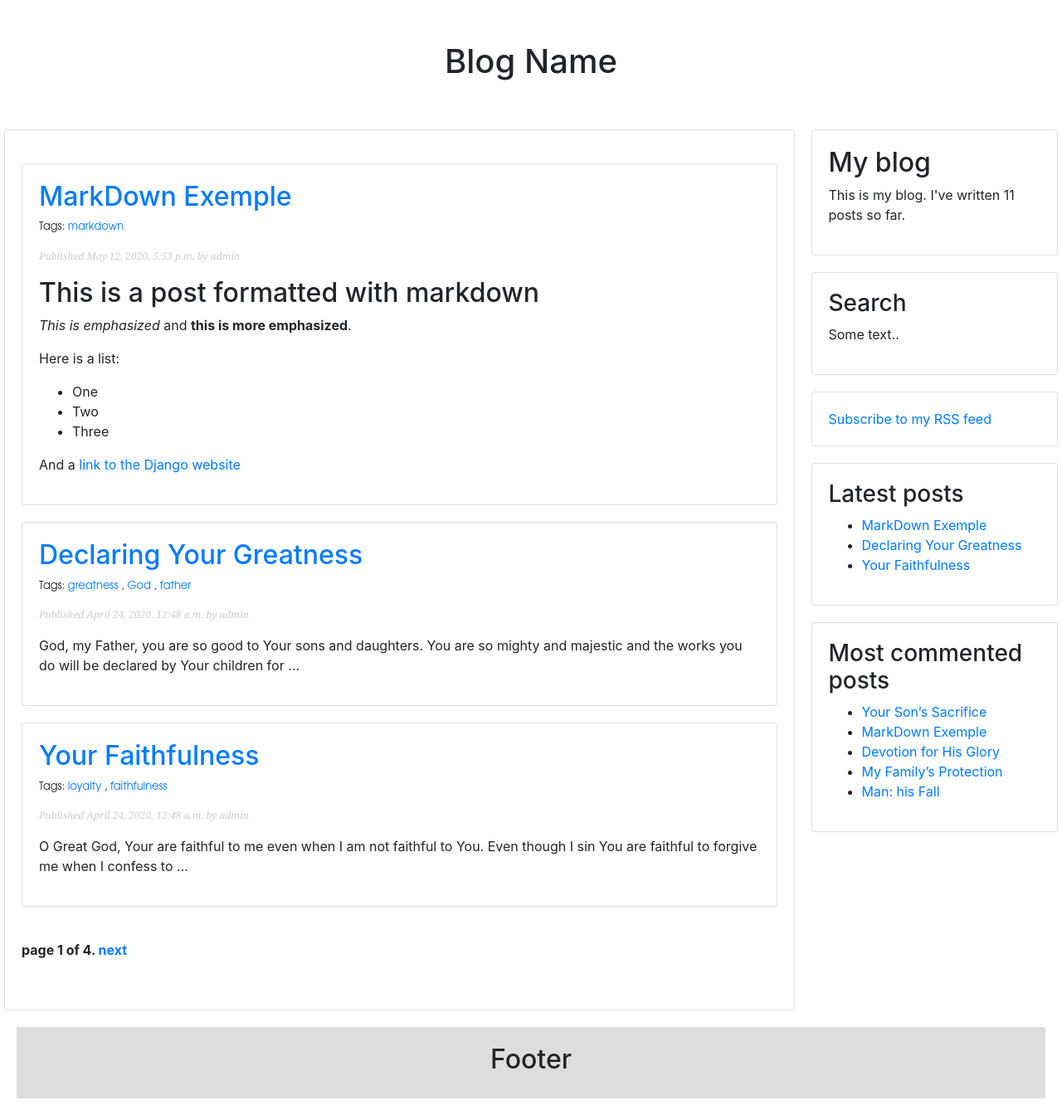
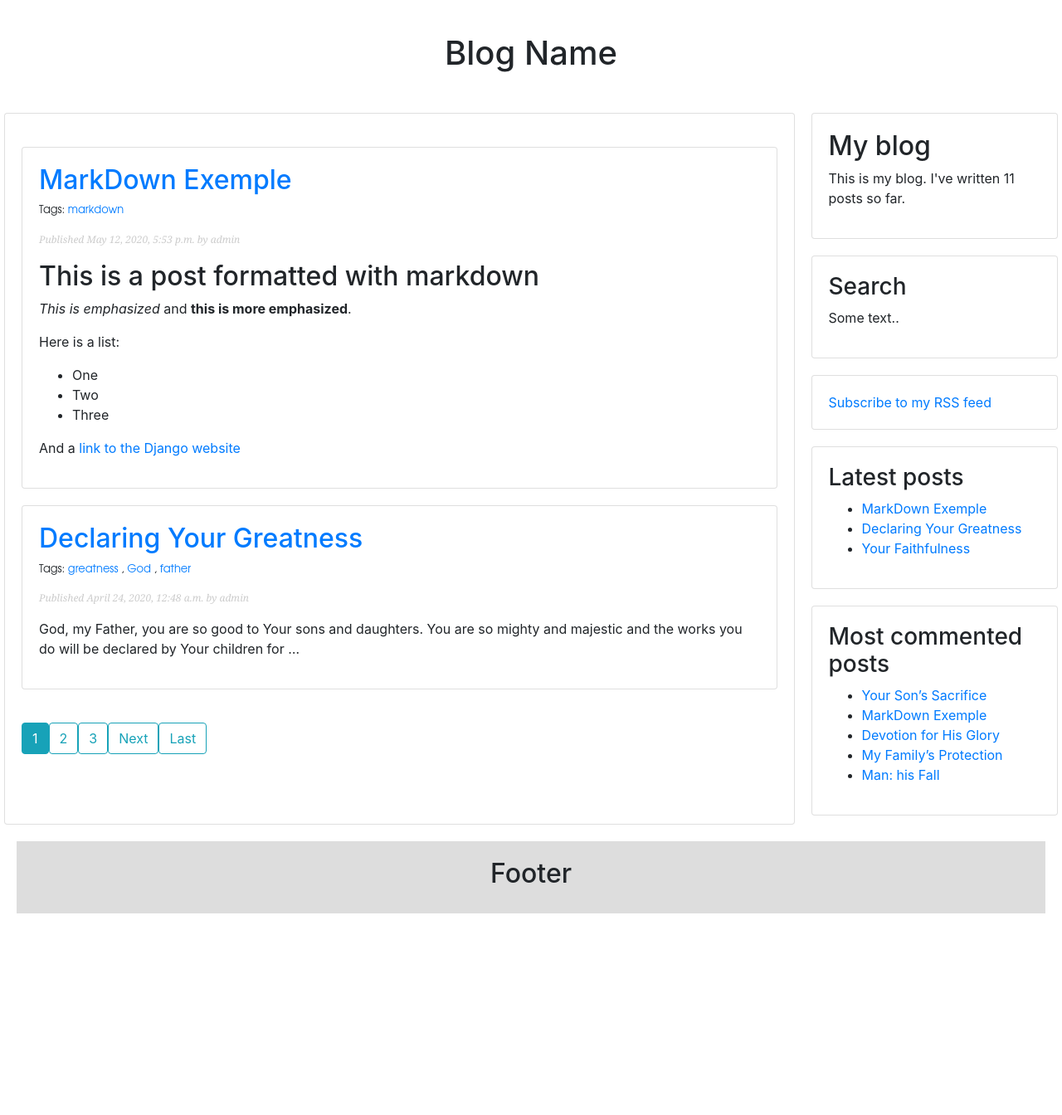
Before and after one commit to NicacioSilva/BlogProject, a Django app: page /BlogApp/ in a window 1280 px wide. Shown: the whole page at 83% size. After the commit the page ends 1101 px from the top, so only its background shows below. Run offline with Django 3.2, Linux system fonts and the light colour scheme; data comes from the database, SQL or seed files in the repository; parts of the project's set-up code (start-up, migrations or seed data) failed here and were passed over; some libraries are stand-ins or nearby versions.

Commit message:
add a decent pagination.

```diff
--- a/BlogApp/static/css/BlogApp.css
+++ b/BlogApp/static/css/BlogApp.css
@@ -6,12 +6,11 @@
 body {
     font-family: Arial, cursive;
     padding: 20px;
-    background: #f1f1f1;
 }
 
 /* Header/Blog Title */
 .header {
-    padding: 30px;
+    padding: 20px;
     font-size: 40px;
     text-align: center;
     background: white;
--- a/BlogApp/templates/BlogApp/post/list.html
+++ b/BlogApp/templates/BlogApp/post/list.html
@@ -24,7 +24,9 @@
             {{ post.body|markdown|truncatewords_html:30 }}
         </div>
     {% endfor %}
+
     {% include "pagination.html" with page=posts %}
+
     {% if tag %}
         <h2>Posts tagged with "{{ tag.name }}"</h2>
     {% endif %}
--- a/BlogApp/templates/pagination.html
+++ b/BlogApp/templates/pagination.html
@@ -1,13 +1,23 @@
 <div class="pagination">
-    <span class="step-links">
+    {% if page.has_other_pages %}
+
         {% if page.has_previous %}
-            <a href="?page={{ page.previous_page_number }}">previous</a>
+            <a class="btn btn-outline-info mb-4" href="?page=1">First</a>
+            <a class="btn btn-outline-info mb-4" href="?page={{ page.previous_page_number }}">Previous</a>
         {% endif %}
-            <span class="current">
-                page {{ page.number }} of {{ page.paginator.num_pages }}.
-            </span>
-            {% if page.has_next %}
-                <a href="?page={{ page.next_page_number }}">next</a>
+
+        {% for num in page.paginator.page_range %}
+            {% if page.number == num %}
+                <a class="btn btn-info mb-4" href="?page={{ num }}">{{ num }}</a>
+            {% elif num > page.number|add:'-3' and num < page.number|add:'3' %}
+                <a class="btn btn-outline-info mb-4" href="?page={{ num }}">{{ num }}</a>
             {% endif %}
-    </span>
+        {% endfor %}
+
+        {% if page.has_next %}
+            <a class="btn btn-outline-info mb-4" href="?page={{ page.next_page_number }}">Next</a>
+            <a class="btn btn-outline-info mb-4" href="?page={{ page.paginator.num_pages }}">Last</a>
+        {% endif %}
+
+    {% endif %}
 </div>
--- a/BlogApp/views.py
+++ b/BlogApp/views.py
@@ -23,7 +23,7 @@ def post_list(request, tag_slug=None):
         published_posts = published_posts.filter(tags__in=[tag])
 
     # it determinates the quantity of posts will be displayed
-    paginator = Paginator(published_posts, 3)
+    paginator = Paginator(published_posts, 2)
     page = request.GET.get('page')
 
     try:
```
